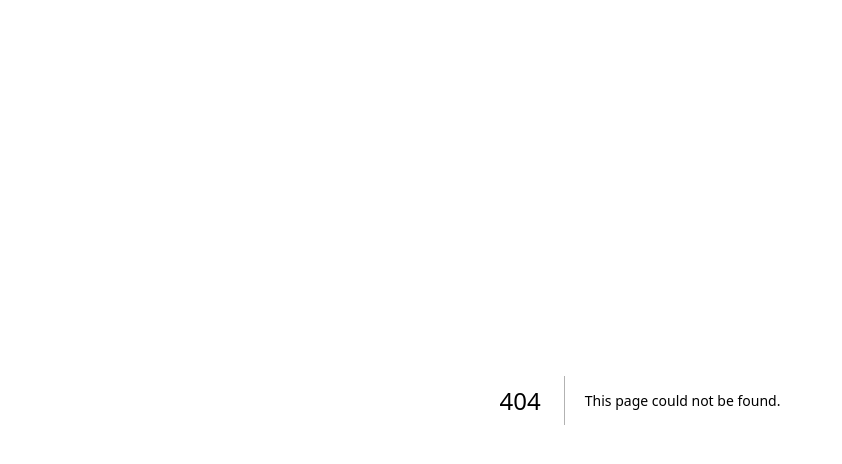
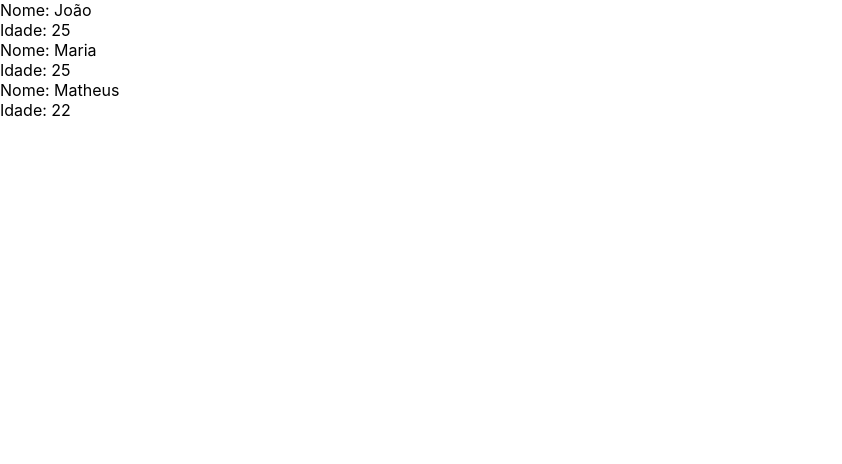
Before and after one commit to matheusbonjour/curso-next-react, a Next.js app in the folder exercicios_master/: page /ts/exemplo in a window 1280 px wide. Before the commit this address had no page. Shown: the top 464 px of the page, without its empty margins (0-842 px from the left). Built offline with nearby package versions, Linux system fonts and the light colour scheme.

Commit message:
final_react

```diff
--- /dev/null
+++ b/exercicios_master/components/Pessoa.tsx
@@ -0,0 +1,13 @@
+interface PessoaProps {
+    nome: string
+    idade?: number
+}
+
+export default function Pessoa(props: PessoaProps) {
+    return (
+        <div>
+            <div>Nome: {props.nome}</div>
+            <div>Idade: {props.idade ?? 'Não informada'}</div>
+        </div>
+    )
+}
--- /dev/null
+++ b/exercicios_master/pages/ts/exemplo.tsx
@@ -0,0 +1,11 @@
+import Pessoa from "../../components/Pessoa";
+
+export default function exemploTS() {
+    return (
+        <div>
+            <Pessoa nome="João" idade={25} />
+            <Pessoa nome="Maria" idade={25} />
+            <Pessoa nome="Matheus" idade={22} />
+        </div>
+    )
+}
```
Also changed, not shown: exercicios_master/components/NumeroDisplay.jsx (added, +18 -0 lines).
